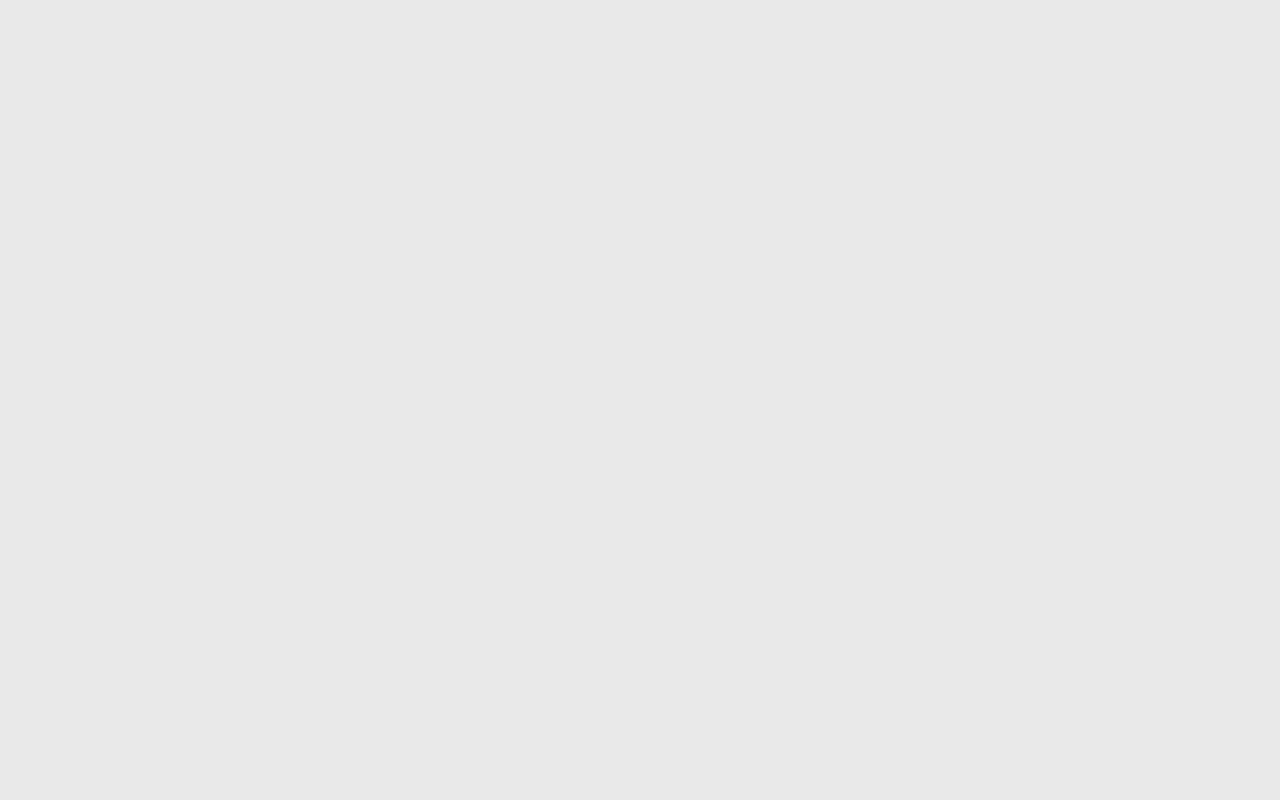
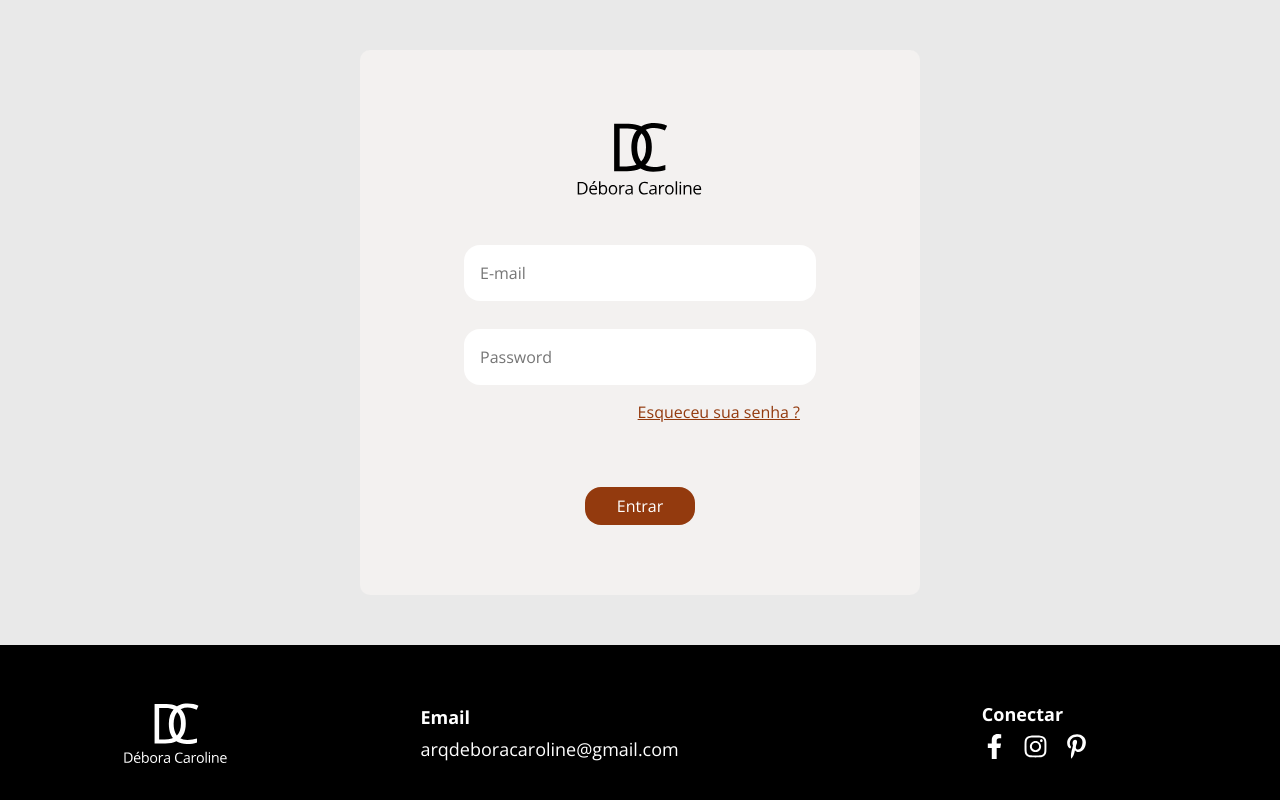
Before and after one commit to eliziebluiz/arq.debora, a React (Vite) app in the folder frontend/: page /login in a window 1280 px wide. Before the commit this address had no page. Built offline with nearby package versions, Linux system fonts and the light colour scheme.

Commit message:
fix: add UI login;

```diff
--- a/frontend/src/components/footer/index.tsx
+++ b/frontend/src/components/footer/index.tsx
@@ -5,7 +5,7 @@ import Pinterest from "../../assets/pinterest-p.svg";
 
 import * as S from "./styles";
 
-function Header() {
+function Footer() {
   return (
     <S.Footer>
       <img src={LogoWhite} alt="Logo Débora Caroline" />
@@ -42,4 +42,4 @@ function Header() {
   );
 }
 
-export default Header;
+export default Footer;
--- /dev/null
+++ b/frontend/src/components/input/index.tsx
@@ -0,0 +1,7 @@
+import * as S from "./styles";
+
+function Input(props: any) {
+  return <S.Input {...props} />;
+}
+
+export default Input;
--- /dev/null
+++ b/frontend/src/components/input/styles.ts
@@ -0,0 +1,9 @@
+import styled from "styled-components";
+
+export const Input = styled.input`
+  background-color: #ffffff;
+  min-width: 20rem;
+  min-height: 2.5rem;
+  border-radius: 1rem;
+  padding: 0.5rem 1rem;
+`;
--- /dev/null
+++ b/frontend/src/components/template/index.tsx
@@ -0,0 +1,18 @@
+import Footer from "../footer";
+import LogoBlack from "../../assets/logo_black.svg";
+
+import * as S from "./styles";
+
+function Template({ children }: any) {
+  return (
+    <S.Container>
+      <S.Card>
+        <img src={LogoBlack} alt="LogoBlack" />
+        {children}
+      </S.Card>
+      <Footer />
+    </S.Container>
+  );
+}
+
+export default Template;
--- /dev/null
+++ b/frontend/src/components/template/styles.ts
@@ -0,0 +1,27 @@
+import styled from "styled-components";
+
+export const Container = styled.header`
+  display: flex;
+  flex-direction: column;
+  align-items: center;
+  text-align: center;
+  width: 100%;
+  justify-content: center;
+`;
+
+export const Card = styled.div`
+  display: flex;
+  flex-direction: column;
+  align-items: center;
+
+  background-color: #f3f1f0;
+  border-radius: 10px;
+  padding: 70px 20px;
+  min-width: 520px;
+  margin: 50px 0px;
+
+  > img {
+    width: 8rem;
+    margin-bottom: 3rem;
+  }
+`;
--- /dev/null
+++ b/frontend/src/pages/Login/index.tsx
@@ -0,0 +1,19 @@
+import Template from "../../components/template";
+import Input from "../../components/input";
+
+import * as S from "./styles";
+
+function Login() {
+  return (
+    <Template>
+      <Input placeholder="E-mail" />
+      <Input placeholder="Password" style={{ marginTop: "28px" }} />
+      <S.ForgotPassword>
+        <a href="#">Esqueceu sua senha ?</a>
+      </S.ForgotPassword>
+      <S.Button>Entrar</S.Button>
+    </Template>
+  );
+}
+
+export default Login;
--- /dev/null
+++ b/frontend/src/pages/Login/styles.ts
@@ -0,0 +1,28 @@
+import styled from "styled-components";
+
+export const Container = styled.header`
+  display: flex;
+  flex-direction: column;
+  width: 100%;
+`;
+
+export const ForgotPassword = styled.div`
+  width: 100%;
+  text-align: right;
+  max-width: 20rem;
+  margin-top: 1rem;
+
+  > a {
+    color: #933a0e;
+  }
+`;
+
+export const Button = styled.button`
+  background-color: #933a0e;
+  color: #ffffff;
+  cursor: pointer;
+
+  padding: 0.5rem 2rem;
+  border-radius: 1rem;
+  margin-top: 4rem;
+`;
--- a/frontend/src/routes/index.tsx
+++ b/frontend/src/routes/index.tsx
@@ -1,10 +1,12 @@
 import { BrowserRouter, Route, Routes } from "react-router-dom";
+import Login from "../pages/Login";
 import Dashboard from "../pages/Dashboard";
 
 const Router = () => (
   <BrowserRouter>
     <Routes>
       <Route path="/" element={<Dashboard />} />
+      <Route path="/login" element={<Login />} />
     </Routes>
   </BrowserRouter>
 );
```
Also changed, not shown: frontend/src/assets/logo_black.svg (added).
